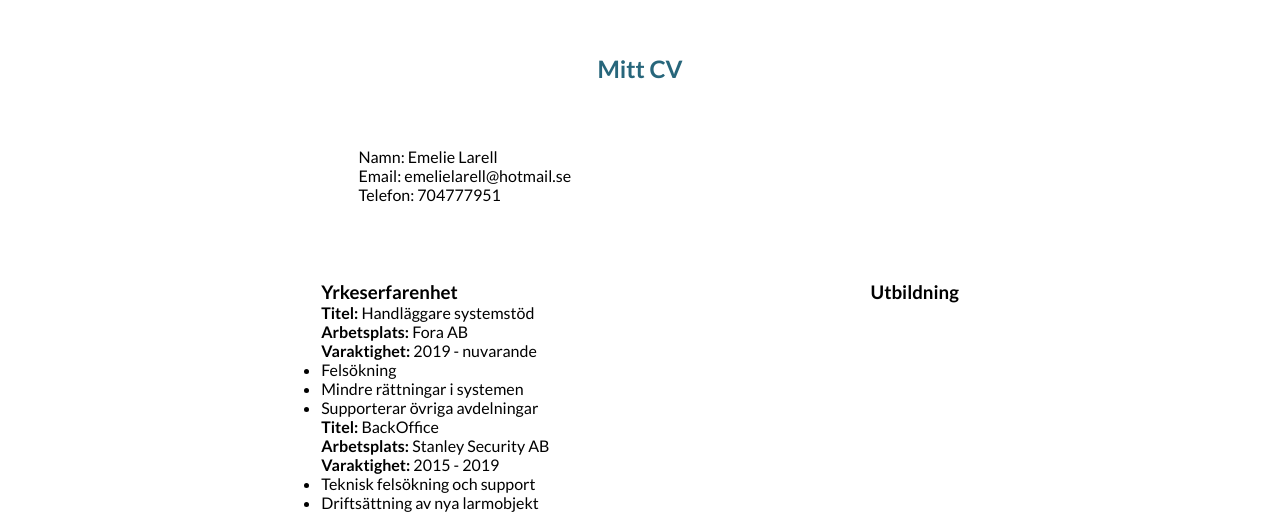
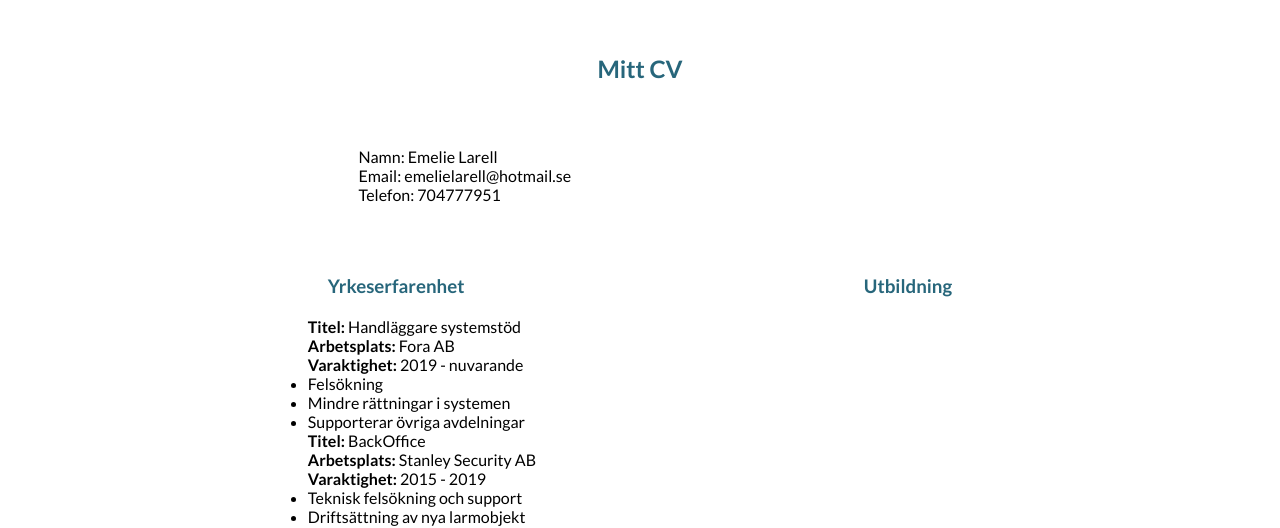
Before and after one commit to ELarell/webpage, a plain HTML site: page resume.html in a window 1280 px wide. Shown: the part 71-599 px from the top of the page. Drawn offline with Linux system fonts and the light colour scheme; a web font is replaced by a local one.

Commit message:
resume update

```diff
--- a/CSS/resume.css
+++ b/CSS/resume.css
@@ -58,9 +58,14 @@ h2{
 
 #content{
     margin-left: 28%;
-    margin-bottom:  6%;
+    margin-bottom:  4%;
 }
 
+
+h3 {
+    color: #27667B;
+    padding: 20px;
+}
 
 /* Footer */
 
```
